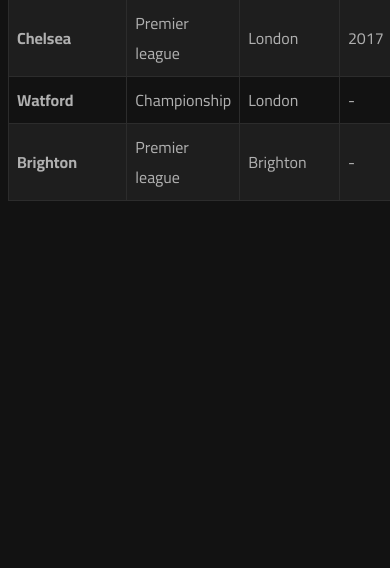
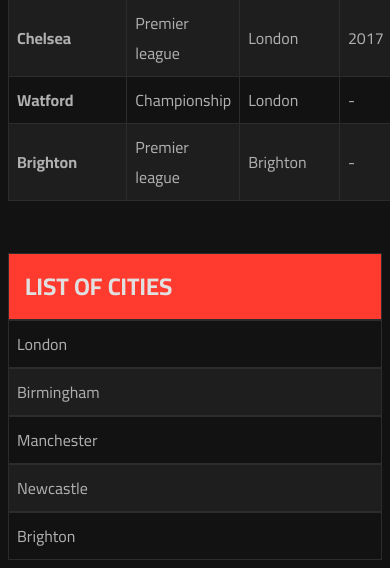
Before and after one commit to arebrinkemil/SomeTeams, a PHP site: page / in a window 390 px wide; the page is wider, and only the part inside the window is pictured. Shown: the part 754-1322 px from the top of that part. Before the commit the page ends 955 px from the top of that part, so only its background shows below. Run offline with PHP 8.4, Linux system fonts and the light colour scheme.

Commit message:
added mediaquerry

```diff
--- a/styles.css
+++ b/styles.css
@@ -111,3 +111,9 @@
   padding-left: 0;
   margin: 0;
 }
+
+@media (max-width: 1199px) {
+  main {
+    flex-direction: column;
+  }
+}
```
